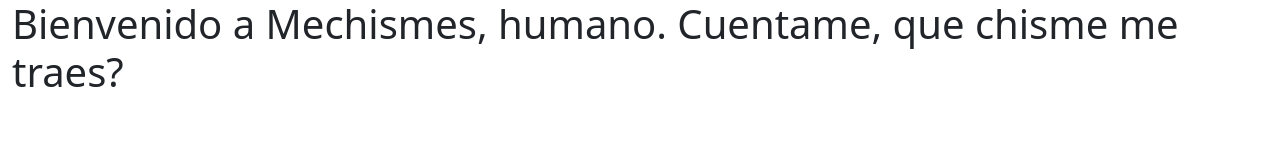
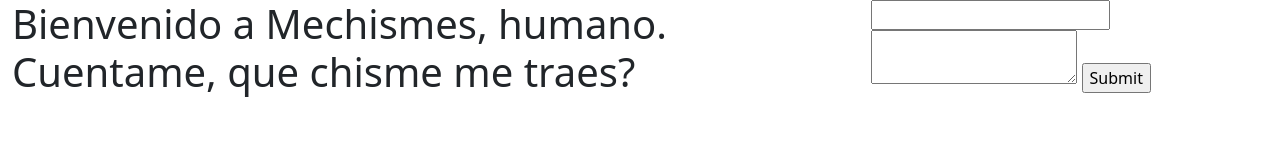
Before and after one commit to noncasus/mechismes, a plain HTML site: page index.html in a window 1280 px wide. Drawn offline with nearby package versions, Linux system fonts and the light colour scheme.

Commit message:
added elformo form

```diff
--- a/index.html
+++ b/index.html
@@ -38,9 +38,11 @@
       <div class="row">
         <div class="form-wrapper col-md-12">
         <h1 class="">Bienvenido a Mechismes, humano. Cuentame, que chisme me traes?</h1>
-        <form>
-
-        </form>
+          <form action="https://www.elformo.com/forms/fc517574-a437-4132-9293-213c47390d18" method="post" accept-charset="UTF-8">
+            <input id="email" name="email" type="email" />
+            <textarea id="comment" name="comment"></textarea>
+            <input id="submit" name="submit" type="Submit" />
+          </form>
         <div class="">
 
           <footer class="site-footer container-fluid">
```
